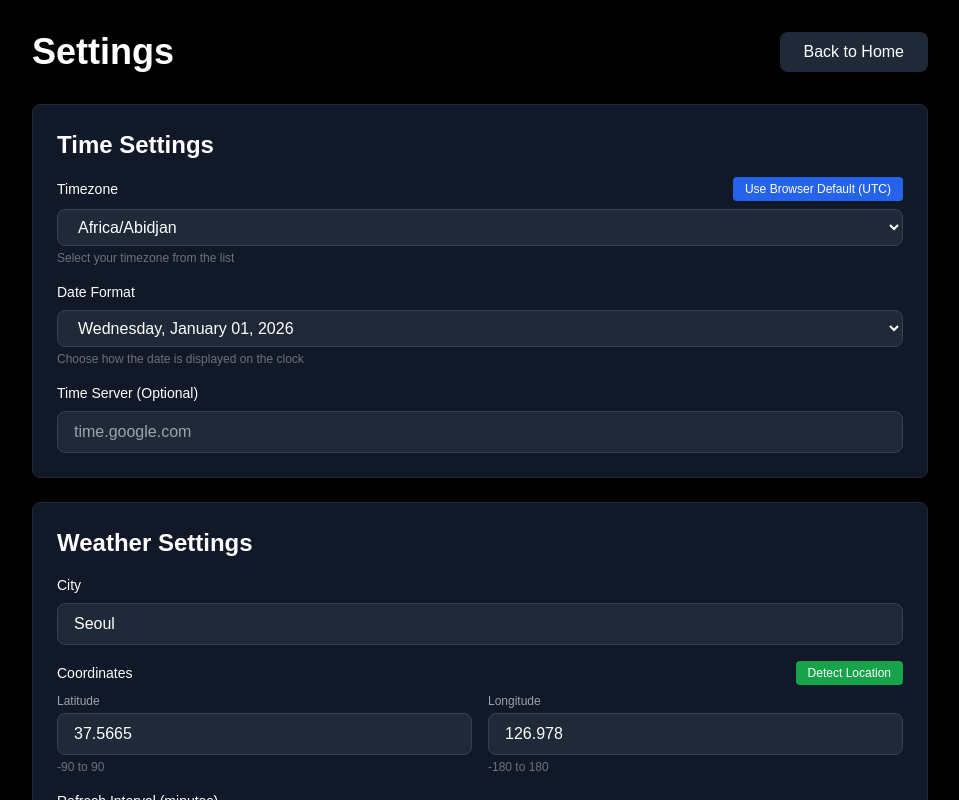
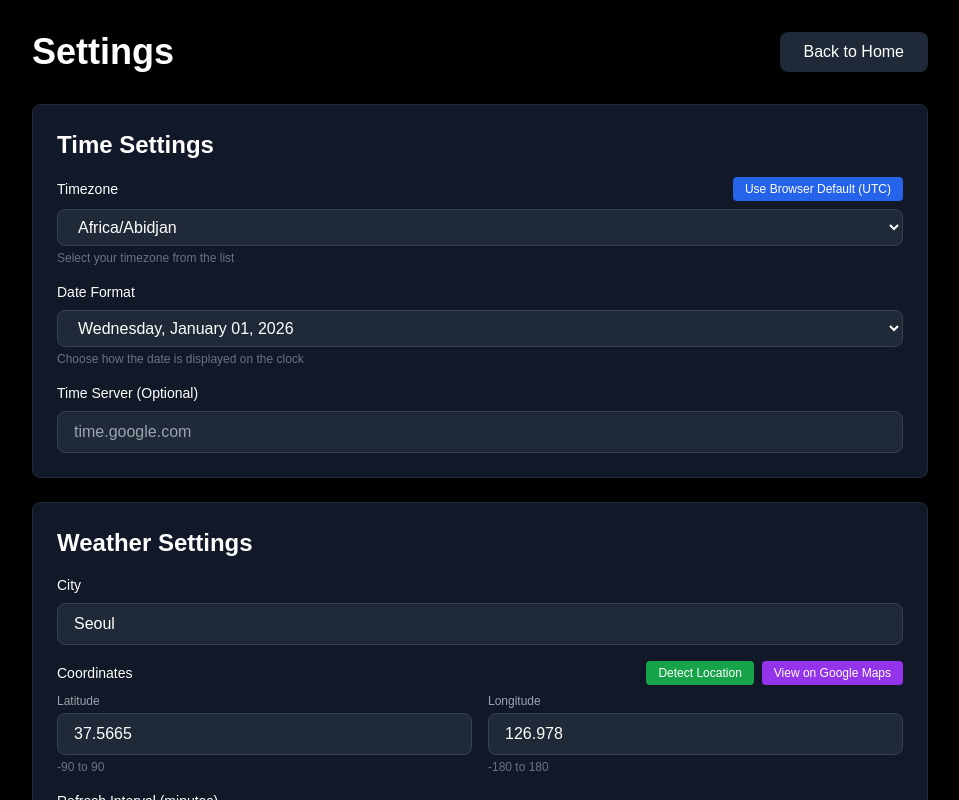
Before and after one commit to nalbam/rpi-kiosk, a Next.js app: page /settings in a window 1280 px wide. Shown: the top 800 px of the page, without its empty margins (160-1119 px from the left). Built offline with nearby package versions, Linux system fonts and the light colour scheme.

Commit message:
Add "View on Google Maps" button to coordinates section in settings

```diff
--- a/app/settings/page.tsx
+++ b/app/settings/page.tsx
@@ -316,6 +316,7 @@ export default function SettingsPage() {
               <div>
                 <div className="flex justify-between items-center mb-2">
                   <label className="block text-sm font-medium">Coordinates</label>
+                  <div className="flex gap-2">
                     <button
                       onClick={handleDetectLocation}
                       disabled={detectingLocation}
@@ -323,6 +324,15 @@ export default function SettingsPage() {
                     >
                       {detectingLocation ? 'Detecting...' : detectedCoordinates ? `Detected: ${detectedCoordinates.lat.toFixed(4)}, ${detectedCoordinates.lon.toFixed(4)}` : 'Detect Location'}
                     </button>
+                    <a
+                      href={`https://www.google.com/maps?q=${config.weatherLocation.lat},${config.weatherLocation.lon}`}
+                      target="_blank"
+                      rel="noopener noreferrer"
+                      className="px-3 py-1 text-xs bg-purple-600 hover:bg-purple-700 rounded transition-colors"
+                    >
+                      View on Google Maps
+                    </a>
+                  </div>
                 </div>
                 <div className="grid grid-cols-2 gap-4">
                   <div>
```
Lines whose indentation alone changed are shown as unchanged.
